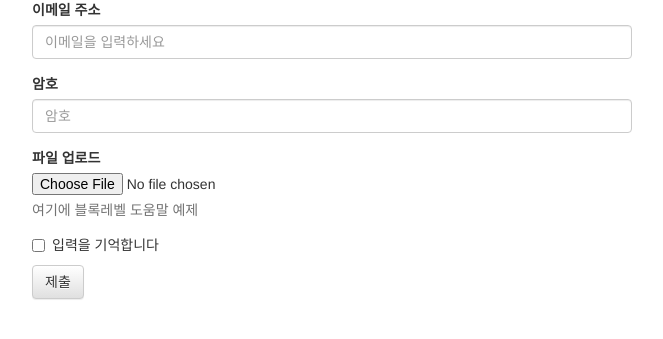
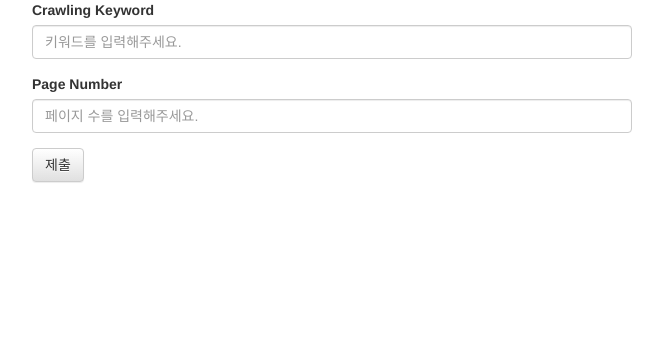
Before and after one commit to jjwon915/Python_Crawling, a Python web app: template templates/index.html in a window 1280 px wide. Shown: the top 339 px of the page, without its empty margins (308-971 px from the left). Run offline with Jinja, Linux system fonts and the light colour scheme; the template is opened without the code that fills it, so the values that code supplies are empty; some libraries are stand-ins or nearby versions.

Commit message:
부트스트랩_수정

```diff
--- a/app.py
+++ b/app.py
@@ -6,5 +6,8 @@ app = Flask(__name__)
 def hello_world():
     return render_template("index.html")
 
+@app.route('/result', methods=['POST'])
+def result():
+
 if __name__ == '__main__':
     app.run()
--- a/templates/index.html
+++ b/templates/index.html
@@ -18,25 +18,17 @@
 
     <div id="wrap">
         <form>
-          <div class="form-group">
-            <label for="exampleInputEmail1">이메일 주소</label>
-            <input type="email" class="form-control" id="exampleInputEmail1" placeholder="이메일을 입력하세요">
-          </div>
-          <div class="form-group">
-            <label for="exampleInputPassword1">암호</label>
-            <input type="password" class="form-control" id="exampleInputPassword1" placeholder="암호">
-          </div>
-          <div class="form-group">
-            <label for="exampleInputFile">파일 업로드</label>
-            <input type="file" id="exampleInputFile">
-            <p class="help-block">여기에 블록레벨 도움말 예제</p>
-          </div>
-          <div class="checkbox">
-            <label>
-              <input type="checkbox"> 입력을 기억합니다
-            </label>
-          </div>
-          <button type="submit" class="btn btn-default">제출</button>
+            <div class="form-group">
+                <label for="exampleInputEmail1">Crawling Keyword</label>
+                <input type="text" class="form-control"  placeholder="키워드를 입력해주세요.">
+            </div>
+
+            <div class="form-group">
+                <label for="exampleInputPassword1">Page Number</label>
+                <input type="number" class="form-control"  placeholder="페이지 수를 입력해주세요.">
+            </div>
+
+            <button type="submit" class="btn btn-default">제출</button>
         </form>
     </div>
 
```
